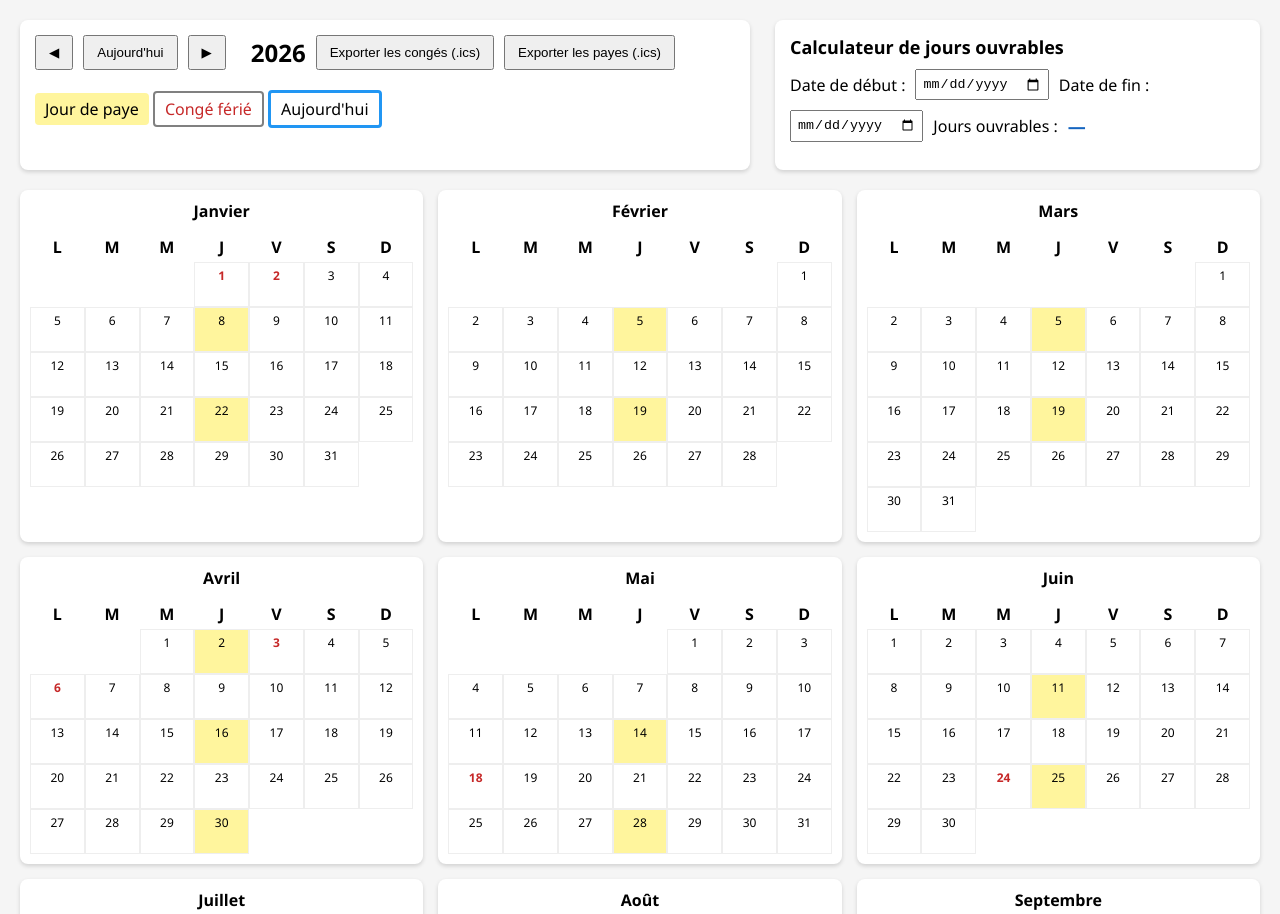
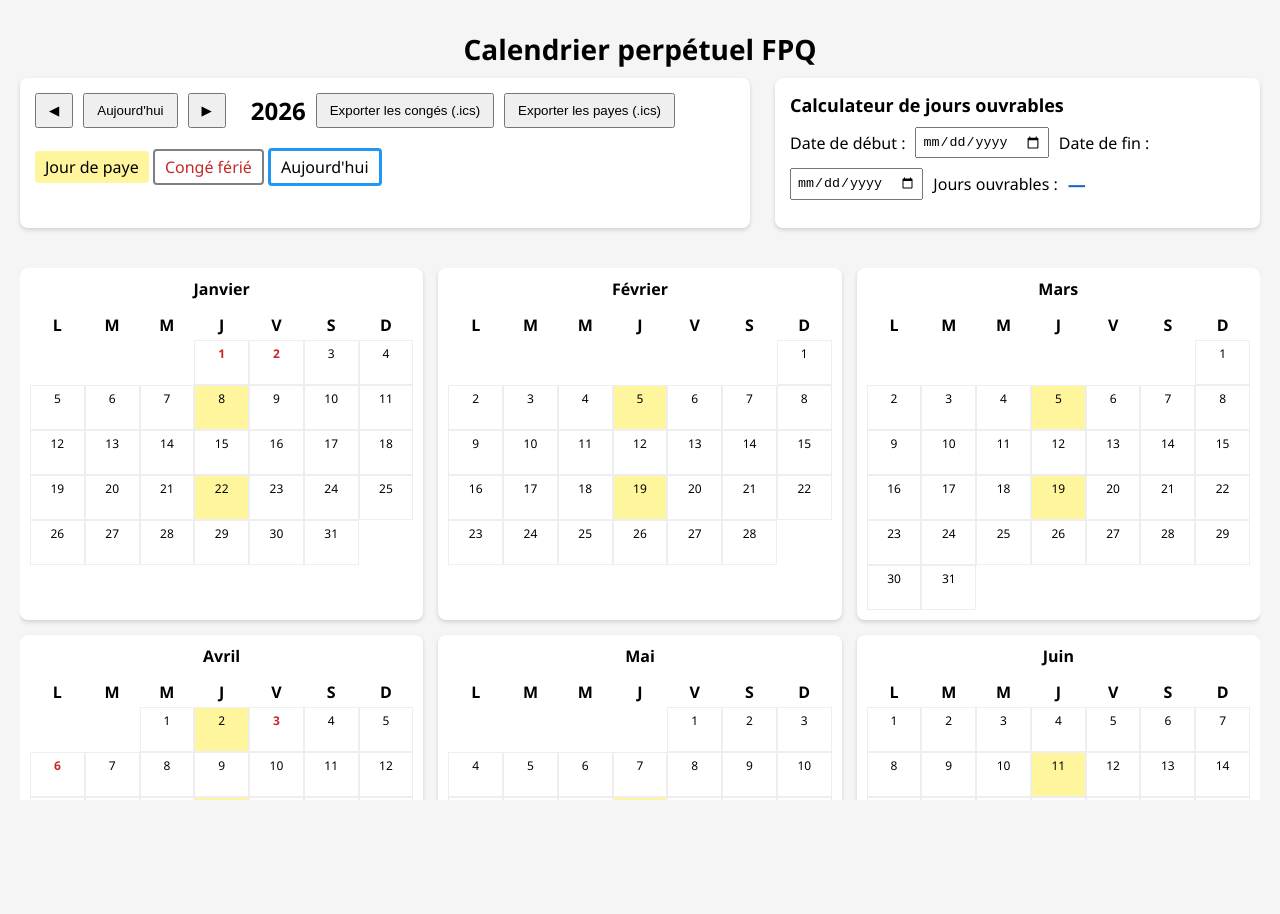
Before and after one commit to jhotton-envqc/JSCal, a plain HTML site: page index.html in a window 1280 px wide. Shown: the top 914 px of the page. After the commit the page ends 800 px from the top, so only its background shows below. Drawn offline with Linux system fonts and the light colour scheme.

Commit message:
Mise en page de l'en-tête

```diff
--- a/index.html
+++ b/index.html
@@ -12,10 +12,23 @@
     --holiday-text: #c62828;
 }
 
+html,
+body {
+    height: 100%;
+    overflow: hidden;
+}
+
+
 body {
     font-family: Segoe UI, sans-serif;
-    margin: 20px;
+    margin: 0;
+    padding: 20px;
     background: #f5f5f5;
+
+    height: 100vh;
+    overflow: hidden;
+
+    box-sizing: border-box;
 }
 
 header {
@@ -179,6 +192,12 @@
     margin-bottom: 20px;
 }
 
+#mainTitle {
+    text-align: center;
+    margin: 0 0 10px 0;
+    font-size: 28px;
+    font-weight: bold;
+}
 
 #workdayResult {
     font-size: 18px;
@@ -186,12 +205,31 @@
     color: #1565c0;
 }
 
+#headerArea {
+    position: sticky;
+    top: 0;
+    z-index: 1000;
+
+    background: #f5f5f5;
+
+    padding-top: 10px;
+    padding-bottom: 10px;
+}
+
 #topArea {
+    position: sticky;
+    top: 0;
+    z-index: 1000;
+
     display: flex;
     justify-content: space-between;
     align-items: stretch;
     gap: 25px;
+
     margin-bottom: 20px;
+    padding-bottom: 10px;
+
+    background: #f5f5f5;
 }
 
 
@@ -207,6 +245,12 @@
 #rightPanel {
     flex: 1;
     display: flex;
+    align-items: center;
+}
+
+#calendarContainer {
+    height: calc(100vh - 250px);
+    overflow-y: auto;
 }
 
 .calculator-title {
@@ -223,6 +267,12 @@
 </head>
 
 <body>
+
+<div id="headerArea">
+
+    <h1 id="mainTitle">
+        Calendrier perpétuel FPQ
+    </h1>
 
     <div id="topArea">
 
@@ -301,9 +351,11 @@
         </div>
 
     </div>
+</div>
 
-
+<div id="calendarContainer">
     <div id="calendar" class="calendar"></div>
+</div>
 
 
 
```
Lines whose indentation alone changed are shown as unchanged.
